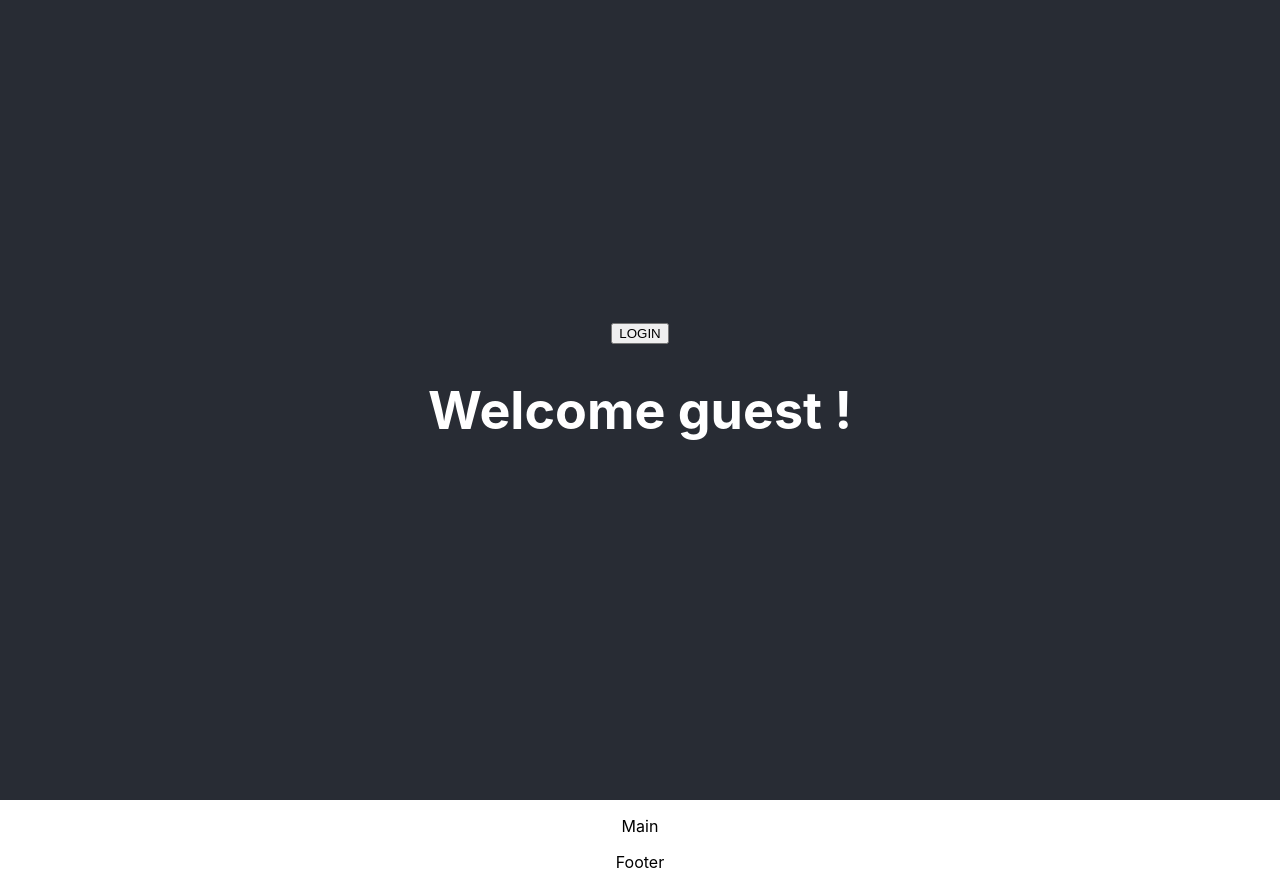
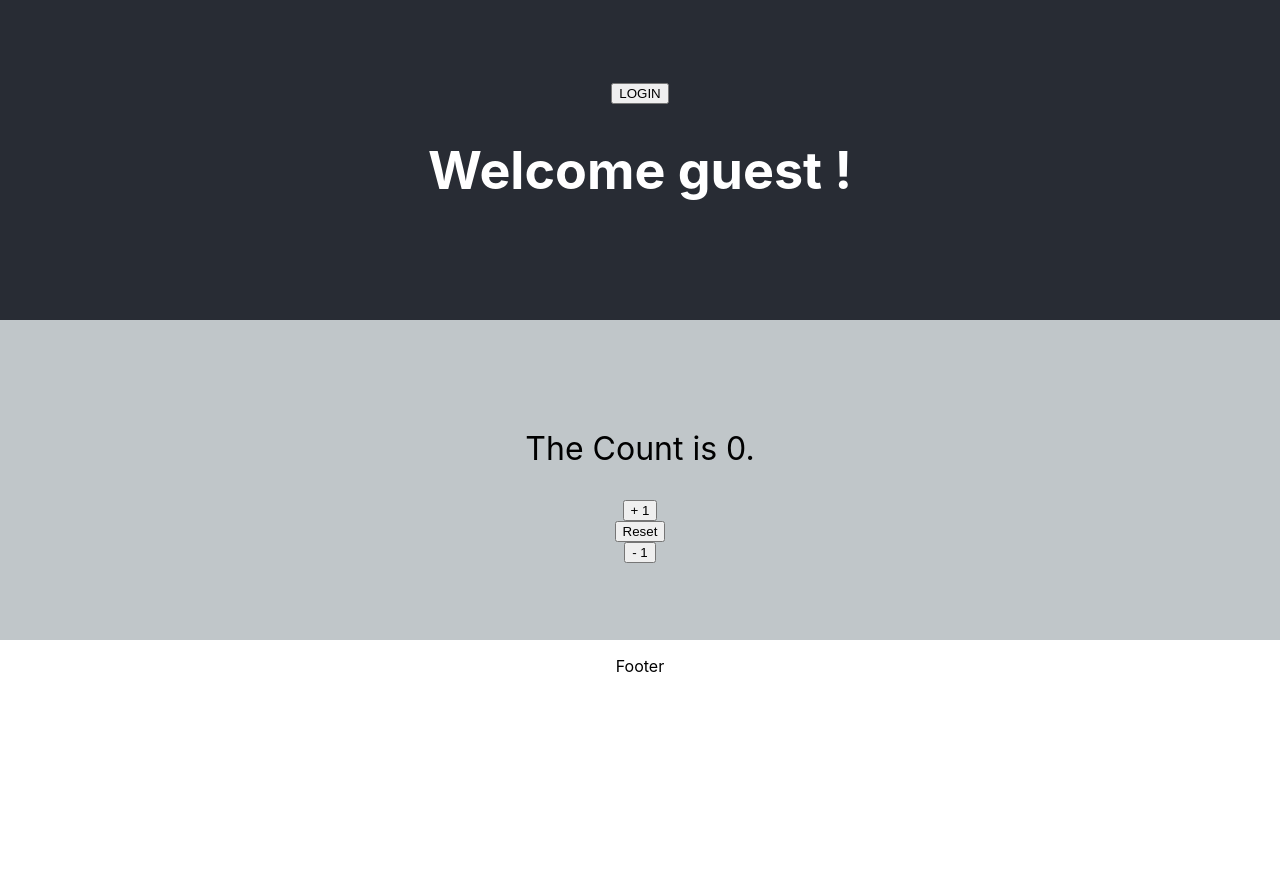
Before and after one commit to aperdomoll90/react02, a React (Create React App) app: page / in a window 1280 px wide. After the commit the page ends 800 px from the top, so only its background shows below. Built offline with nearby package versions, Linux system fonts and the light colour scheme.

Commit message:
created counter using state

```diff
--- a/src/App.css
+++ b/src/App.css
@@ -12,10 +12,19 @@
     animation: App-logo-spin infinite 20s linear;
   }
 }
+.main-section{
+  background-color: #c0c6c9;
+  min-height: 40vh;
+  display: flex;
+  flex-direction: column;
+  align-items: center;
+  justify-content: center;
+  font-size: 2em;
+}
 
 .App-header {
   background-color: #282c34;
-  min-height: 100vh;
+  min-height: 40vh;
   display: flex;
   flex-direction: column;
   align-items: center;
--- a/src/App.js
+++ b/src/App.js
@@ -16,7 +16,9 @@ function App() {
 
 
       </header>
+      <section className="main-section">
       <Main/>
+      </section>
       <Footer/>
     </div>
   );
--- a/src/components/Main/index.js
+++ b/src/components/Main/index.js
@@ -1,7 +1,17 @@
-import React from 'react'
+import React,{useState} from 'react'
 
 function Main(){
-return<p>Main</p>
+const [counter,setCounter] = useState(0)
+
+return (
+    <>
+    <p>The Count is {counter}.</p>
+    <button onClick={()=> setCounter(counter+1)}>+ 1</button>
+    <button onClick={()=> setCounter(0)}>Reset</button>
+    <button onClick={()=> setCounter(Math.max(0,counter-1))}>- 1</button>
+
+    </>
+)
 }
 
 export default Main
```
